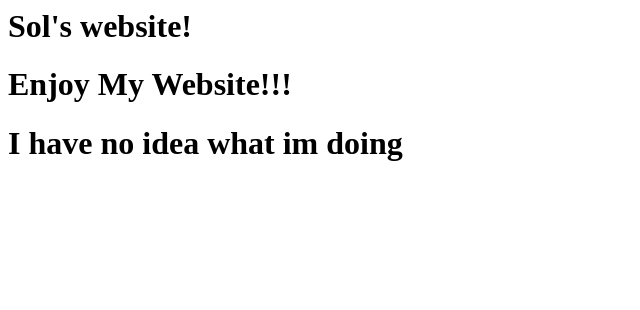
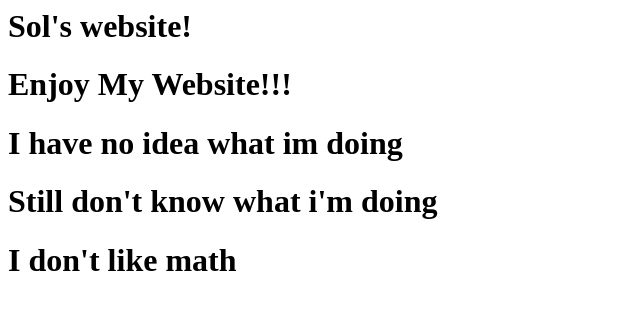
Before and after one commit to SunnyPerez/sunnyperez.github.io, a plain HTML site: page index.html in a window 1280 px wide. Shown: the whole page, without its empty margins (0-640 px from the left). Drawn offline with Linux system fonts and the light colour scheme.

Commit message:
Update index.html

```diff
--- a/index.html
+++ b/index.html
@@ -2,3 +2,5 @@
 <h1> Sol's website! </h1>
 <h1> Enjoy My Website!!! </h1>
 <h1> I have no idea what im doing </h1>
+<h1> Still don't know what i'm doing </h1>
+<h1> I don't like math </h1>
```
